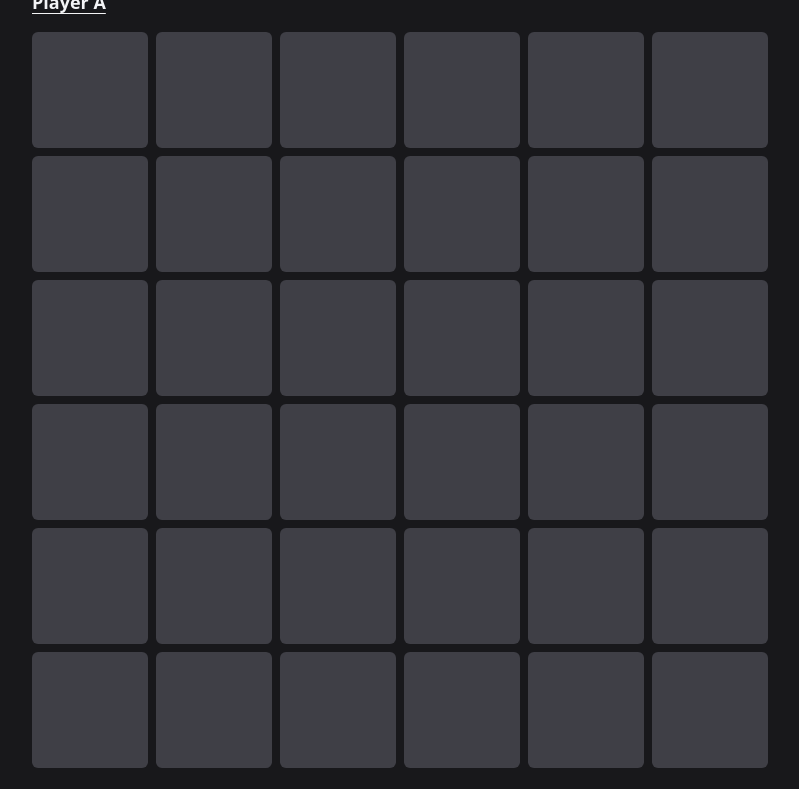
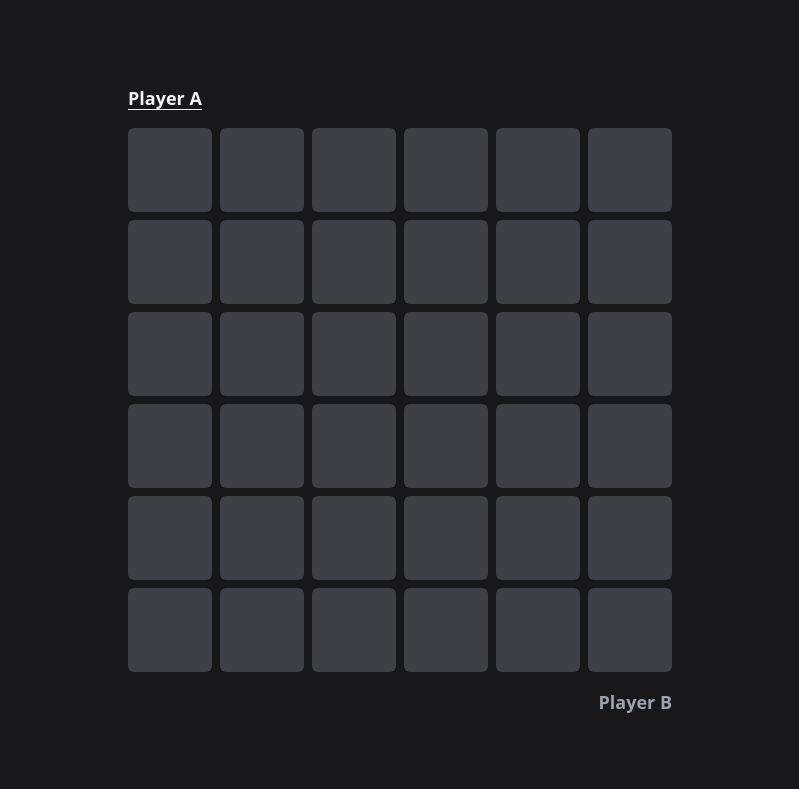
Before and after one commit to fs-c/tiny-memory, a Vue app: page / in a window 1280 px wide. Shown: the top 789 px of the page, without its empty margins (240-1039 px from the left). Built offline with nearby package versions, Linux system fonts and the light colour scheme.

Commit message:
Properly regenerate board on restart

```diff
--- a/src/components/Board.vue
+++ b/src/components/Board.vue
@@ -1,17 +1,27 @@
 <script setup lang="ts">
 import type { CardWithState } from '@/lib/memory';
 import BoardCard from './BoardCard.vue';
+import { computed, inject, ref } from 'vue';
+import { CHEAT_MODE_ENABLED_KEY } from '@/App.vue';
 
-const { cardsWithState, gameOver } = defineProps<{
+const props = defineProps<{
     cardsWithState: CardWithState[];
     gameOver: boolean;
 }>();
+
+const cheatModeEnabled = inject(CHEAT_MODE_ENABLED_KEY, ref(false));
+
+const sortedCardsWithState = computed(() =>
+    cheatModeEnabled?.value === true
+        ? [...props.cardsWithState].sort((a, b) => a.key.localeCompare(b.key))
+        : props.cardsWithState,
+);
 </script>
 
 <template>
-    <div class="grid grid-cols-6 grid-rows-6 gap-2 px-4">
+    <div class="grid grid-cols-6 grid-rows-6 gap-2 px-4 relative">
         <BoardCard
-            v-for="cardWithState in cardsWithState"
+            v-for="cardWithState in sortedCardsWithState"
             @click="$emit('boardCardClicked', cardWithState.id)"
             :key="cardWithState.id"
             :cardWithState="cardWithState"
@@ -20,7 +30,7 @@ const { cardsWithState, gameOver } = defineProps<{
         <button
             v-if="gameOver"
             @click="$emit('gameRestart')"
-            class="fixed top-1/2 left-1/2 -translate-x-1/2 -translate-y-1/2 px-4 py-2 rounded-md bg-yellow-600 text-gray-100 font-bold text-lg"
+            class="absolute top-1/2 left-1/2 -translate-x-1/2 -translate-y-1/2 px-4 py-2 rounded-md bg-yellow-600 text-gray-100 font-bold text-lg"
         >
             Restart
         </button>
--- a/src/components/MemoryGame.vue
+++ b/src/components/MemoryGame.vue
@@ -4,13 +4,11 @@ import Board from './Board.vue';
 import {
     type Card,
     createRandomMemoryBoard,
-    createOrderedMemoryBoard,
     cardIsUncovered,
     type CardWithState,
 } from '@/lib/memory';
-import { computed, inject, ref } from 'vue';
+import { computed, ref } from 'vue';
 import confetti from 'canvas-confetti';
-import { CHEAT_MODE_ENABLED_KEY } from '@/App.vue';
 
 export interface Player {
     name: string;
@@ -30,16 +28,10 @@ const winningPlayerIndex = computed(() =>
     players.value[0].correctCards.length > players.value[1].correctCards.length ? 0 : 1,
 );
 
-const cheatModeEnabled = inject(CHEAT_MODE_ENABLED_KEY);
-
 const uncoveredCardIds = ref<Set<string>>(new Set());
 const removedCardIds = ref<Set<string>>(new Set());
 
-const cards = computed(() =>
-    cheatModeEnabled?.value === true
-        ? createOrderedMemoryBoard(numberOfCards)
-        : createRandomMemoryBoard(numberOfCards),
-);
+const cards = ref(createRandomMemoryBoard(numberOfCards));
 
 const cardsWithState = computed<CardWithState[]>(() =>
     cards.value.map((card) => ({
@@ -49,25 +41,25 @@ const cardsWithState = computed<CardWithState[]>(() =>
     })),
 );
 
-const uncoveredCards = computed(() => cardsWithState.value.filter(cardIsUncovered));
-
 const gameOver = ref(false);
 
 const onBoardCardClicked = async (cardId: Card['id']): Promise<void> => {
+    const uncoveredCards = cardsWithState.value.filter(cardIsUncovered);
+
     // length 2 happens when previous was wrong and now the other player still sees the two cards
-    if (uncoveredCards.value.length === 0 || uncoveredCards.value.length === 2) {
+    if (uncoveredCards.length === 0 || uncoveredCards.length === 2) {
         // this is the first move
 
         // for the length 2 special case, first clear the previous uncovered state
-        for (const uncoveredCard of uncoveredCards.value) {
+        for (const uncoveredCard of uncoveredCards) {
             uncoveredCardIds.value.delete(uncoveredCard.id);
         }
 
         uncoveredCardIds.value.add(cardId);
-    } else if (uncoveredCards.value.length === 1) {
+    } else if (uncoveredCards.length === 1) {
         // this is the second move
 
-        const previousCard = uncoveredCards.value[0];
+        const previousCard = uncoveredCards[0];
         if (previousCard.id === cardId) {
             // if the same card is clicked twice, pretend nothing happened
             return;
@@ -81,6 +73,7 @@ const onBoardCardClicked = async (cardId: Card['id']): Promise<void> => {
         }
 
         if (previousCard.key === currentCard.key) {
+            // we have a mtch
             removedCardIds.value.add(currentCard.id);
             removedCardIds.value.add(previousCard.id);
 
@@ -89,11 +82,13 @@ const onBoardCardClicked = async (cardId: Card['id']): Promise<void> => {
             const totalUncovered =
                 players.value[0].correctCards.length + players.value[1].correctCards.length;
             if (totalUncovered * 2 === cards.value.length) {
+                // all cards have been uncovered
                 gameOver.value = true;
                 activePlayerIndex.value = winningPlayerIndex.value;
                 confetti();
             }
         } else {
+            // wrong second move, leave the cards uncovered for the next move by the other player
             activePlayerIndex.value = activePlayerIndex.value === 0 ? 1 : 0;
         }
     }
@@ -103,17 +98,19 @@ const onGameRestart = (): void => {
     players.value[0].correctCards = [];
     players.value[1].correctCards = [];
 
-    // don't reset active player, this way the previous winner gets to go first this round
+    // don't reset active player, this way the previous winner gets to go first now
 
     uncoveredCardIds.value = new Set();
     removedCardIds.value = new Set();
+
+    cards.value = createRandomMemoryBoard(numberOfCards);
 
     gameOver.value = false;
 };
 </script>
 
 <template>
-    <main class="flex flex-col justify-center h-screen max-w-screen-md mx-auto">
+    <main class="flex flex-col justify-center h-screen max-w-xl mx-auto">
         <PlayerView
             :is-winner="gameOver && winningPlayerIndex === 0"
             :is-active="activePlayerIndex === 0"
```
